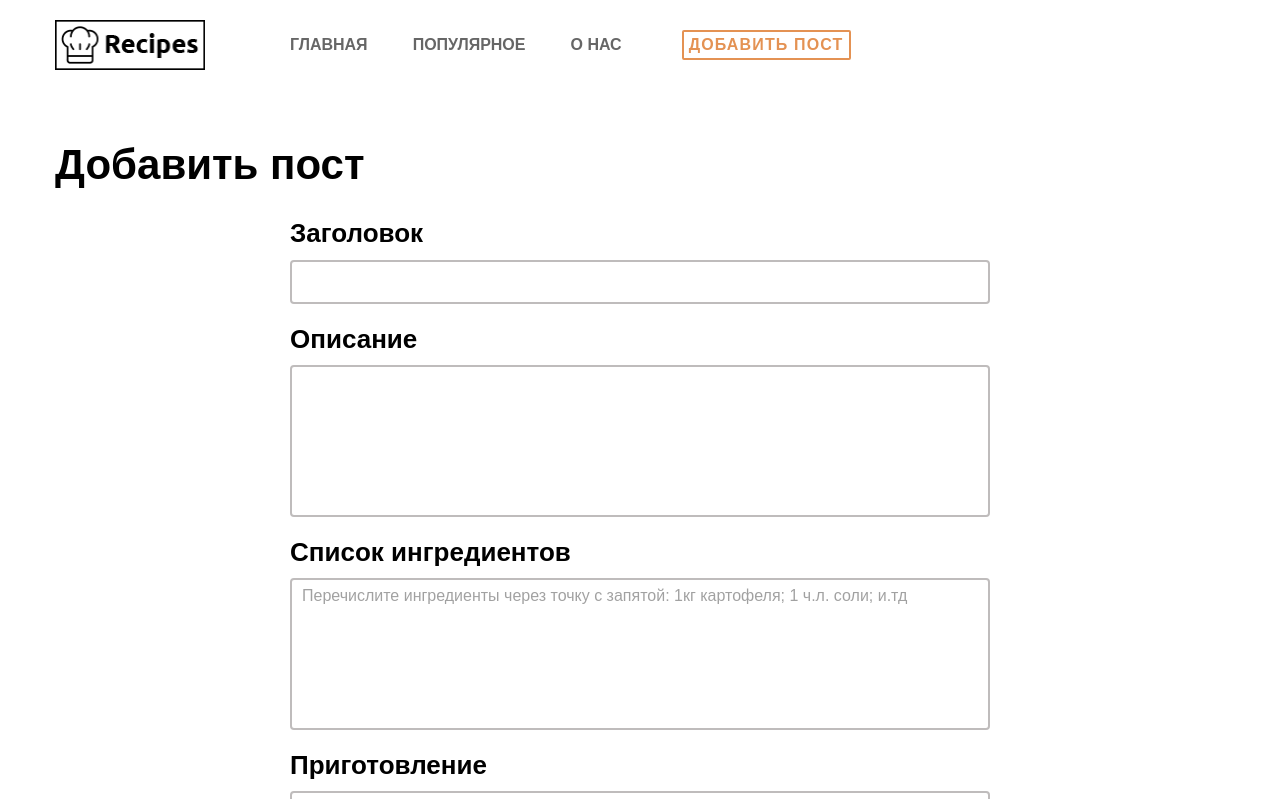
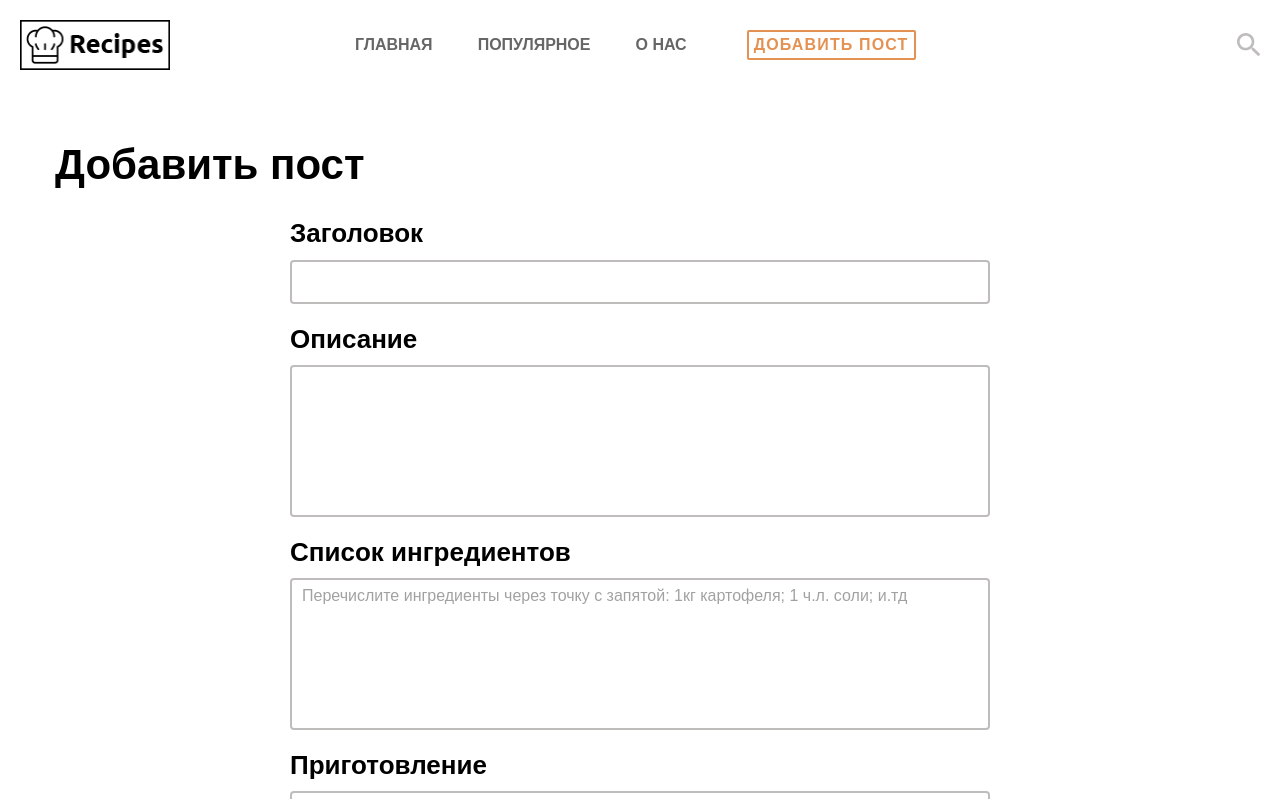
Before and after one commit to Sayonarko/recipes, a React (Create React App) app: page /add-new-post in a window 1280 px wide. Shown: the top 799 px of the page. Built offline with nearby package versions, Linux system fonts and the light colour scheme.

Commit message:
add search-panel

```diff
--- a/src/components/header/index.js
+++ b/src/components/header/index.js
@@ -1,15 +1,21 @@
-import React from "react";
-import Menu from "../menu";
-import logo from "../../img/logo.png";
+import React from "react"
+import Menu from "../menu"
+import logo from "../../img/logo.png"
 import {Box} from "@material-ui/core"
-import Container from "../UI/container";
-import BurgerMenu from "../burger-menu";
+import SearchPanel from "../search-panel"
+import BurgerMenu from "../burger-menu"
 
 export default function Header() {
 
     return (
         <Box component="header">
-            <Container display="flex"
+            <Box display="flex"
+                        position="relative"
+                        maxWidth="1720px"
+                        width="100%"
+                        margin="0 auto"
+                        boxSizing="border-box"
+                        padding={{xs: "0 15px", sm: "0 20px"}}
                         alignItems="center"
                         height={{xs: "70px", sm: "90px"}}>
                 <Box component="a"
@@ -24,7 +30,8 @@ export default function Header() {
                 </Box>
                 <Menu />
                 <BurgerMenu />
-            </Container>
+                <SearchPanel />
+            </Box>
         </Box>
     )
 }
--- a/src/components/menu/index.js
+++ b/src/components/menu/index.js
@@ -26,7 +26,7 @@ function Menu() {
             display={{ xs: "none", sm: "block" }}
             height="100%"
             flexGrow="1"
-            marginLeft={{ sm: 4, md: 10 }}>
+            marginLeft={{ sm: 4, md: 10,lg: 30}}>
 
             <Box component="ul"
                 display="flex"
@@ -97,7 +97,12 @@ const MenuItem = styled(Link)((props) => ({
 
 const AddPostLink = styled(Link)({
     margin: "auto 0px auto 50px",
-    textDecoration: "none"
+    textDecoration: "none",
+
+    "@media (max-width: 991px)": {
+        margin: "auto 0px auto 30px",
+
+    }
 })
 
 
--- /dev/null
+++ b/src/components/search-panel/index.js
@@ -0,0 +1,100 @@
+import { Box, Typography, makeStyles, Input, Avatar, Divider, Button, Collapse, TextField, FormControl, IconButton } from "@material-ui/core"
+import React, { useEffect, useState, useRef } from "react"
+
+import { Link, useHistory, useLocation } from "react-router-dom"
+import SearchIcon from '@material-ui/icons/Search';
+
+export default function SearchPanel() {
+    const classes = useStyles()
+    const history = useHistory()
+    const inputRef = useRef()
+    const [expanded, setExpanded] = useState(false)
+    const [value, setValue] = useState("")
+
+    useEffect(() => {
+        if (expanded) {
+            inputRef.current.focus();
+        }
+    }, [expanded]);
+
+
+    function submitSearch(e) {
+        e.preventDefault()
+        if (value) {
+            history.push(`/search/${value}`)
+            setValue("")
+            setExpanded(false)
+        }
+    }
+
+    return (
+
+        <FormControl
+            component="form"
+            className={classes.root}
+            onMouseEnter={() => setExpanded(true)}
+            onSubmit={(e) => submitSearch(e)}
+            onFocus={() => setExpanded(true)}
+            onBlur={() => setExpanded(false)}
+        >
+            {/* <Collapse in={expanded} timeout={300} collapsedHeight={0} > */}
+            <TextField
+                inputProps={{
+                    style: {
+                        width: expanded ? "300px" : "0px",
+                        transition: "width 0.3s ease"
+                    }
+                }}
+                style={{ opacity: expanded ? 1 : 0, transition: "opacity 0.3s ease-out" }}
+                className={classes.input}
+                inputRef={inputRef}
+                placeholder="Введите и нажмите Enter ..."
+                type="text"
+                InputProps={{ disableUnderline: true }}
+                value={value}
+                onChange={e => setValue(e.target.value)} />
+            {/* </Collapse> */}
+            <IconButton
+                color="secondary"
+                type="submit"
+            >
+                <SearchIcon />
+            </IconButton>
+        </FormControl>
+    )
+}
+
+const useStyles = makeStyles(theme => ({
+    root: {
+        display: "flex",
+        flexDirection: "row",
+        alignItems: "center",
+        flexWrap: "noWrap",
+        height: 30,
+        position: "absolute",
+        right: 3,
+        top: "50%",
+        transform: "translateY(-50%)",
+        zIndex: 100,
+        backgroundColor: "white",
+
+        [theme.breakpoints.down("xs")]: {
+            display: "none"
+        },
+
+        "&:focus-within": {
+            "& .MuiSvgIcon-root": {
+                fill: theme.palette.warning.main,
+            }
+        },
+
+        "& svg": {
+            width: 32,
+            height: 32,
+        },
+
+        "& input::placeholder": {
+            fontStyle: "italic"
+        }
+    }
+}))
--- a/src/pages/add-post.js
+++ b/src/pages/add-post.js
@@ -253,6 +253,7 @@ export default function AddPost() {
                         <input
                             type="file"
                             id="photo"
+                            accept="image/*"
                             required
                             style={{ opacity: 0, position: 'absolute', top: 0, left: 0 }}
                             ref={uploadInputRef}
```
